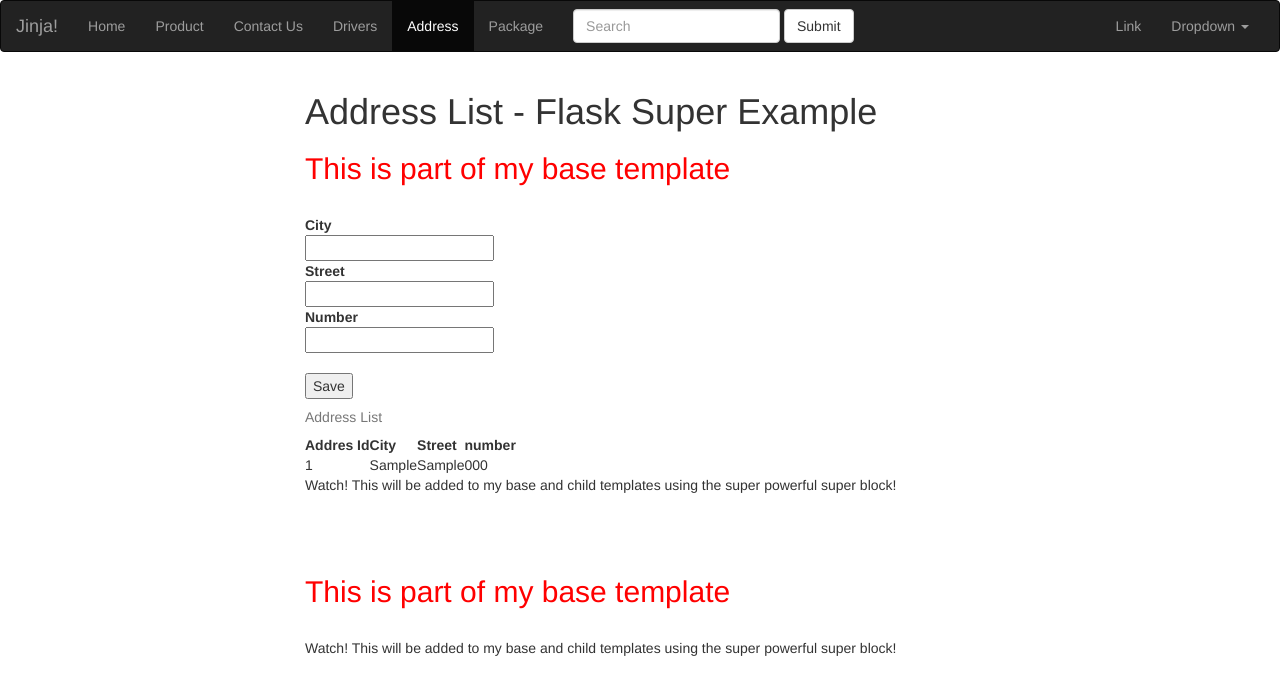
After one commit to kapit4n/lightInv, a Flask app: page /address in a window 1280 px wide. The commit adds this page. Shown: the top 697 px of the page. Run offline with Flask 2, Linux system fonts and the light colour scheme; tables that the repository leaves empty or names only in its code hold one stand-in row (values such as "Sample post"); some libraries are stand-ins or nearby versions.

```diff
--- a/model/delivery.py
+++ b/model/delivery.py
@@ -14,18 +14,19 @@
         self.driver = driver
         self.destiny = destiny
         self.id = id
+        self.name = "Package ({0}, {1}, {2})".format(self.created_at, self.destiny, self.driver)
 
     def fields(self):
-        return "created_at,destiny, driver_id"
+        return "created_at, destiny, driver_id"
 
     def values(self):
-        return "'{0}'".format(self.created_at)
+        return "'{0}', {1}, {2}".format(self.created_at, self.destiny, self.driver)
 
     def tableName(self):
         return "package"
 
     def updateValues(self):
-        return "driver_id= '{0}'".format(self.driver)
+        return "driver_id= '{0}', destiny= '{1}'".format(self.driver, self.destiny)
 
     def setValues(self, cursor):
         for (created_at, destiny, driver_id) in cursor:
@@ -46,6 +47,14 @@
         self.packageItems = []
         for (id, package_id, product_id, product_name) in db.executeQuery(query):
             self.packageItems.append(PackageItem(package_id, product_id, product_name, id))
+
+    @staticmethod
+    def getList(db):
+        query = "select id, created_at, destiny, driver_id from package"
+        packageList = []
+        for (id, created_at, destiny, driver_id) in db.executeQuery(query):
+            packageList.append(PackageDelivery([], destiny, driver_id, id))
+        return packageList
 
 
 class PackageItem(IQueryable):
@@ -86,6 +95,7 @@
         self.street = street
         self.number = number
         self.id = id
+        self.name = "{0} {1} {2}".format(self.city, self.street, self.number)
 
     def fields(self):
         return "city, street, number"
@@ -108,6 +118,14 @@
 
     def pullChildren(self, db):
         pass
+
+    @staticmethod
+    def getList(db):
+        query = "select id, city, street, number from address"
+        addressList = []
+        for (id, city, street, number) in db.executeQuery(query):
+            addressList.append(Address(city, street, number, id))
+        return addressList
 
 
 class Car(IQueryable):
--- a/run.py
+++ b/run.py
@@ -89,7 +89,7 @@
             cokes.append(product.split('-')[0])
     products = []
     query = "Select id, name from Fanta where id in (" + ",".join(fantas) + ")"
-    print(query)
+
     for(id, name) in db.executeQuery(query):
             products.append(Fanta(name, id))
 
@@ -101,7 +101,7 @@
 @app.route('/update-package', methods=['POST'])
 def updatePackage():
     db = DBManager()
-    package = PackageDelivery([], 0, request.form['driverId'])
+    package = PackageDelivery([], request.form['addressId'], request.form['driverId'])
     package.id = request.form['packageId']
     package.save(db)
     return redirect("/manage-package/" + str(package.id))
@@ -116,7 +116,17 @@
     packageAux.id = packageId
     packageAux.pull(db)
     driverList = Driver.getList(db)
-    return render_template('package.html', title="Package Administrator", package=packageAux, drivers=driverList)
+    addressListAux = Address.getList(db)
+    return render_template('manage-package.html', title="Package Administrator",
+        package=packageAux, drivers=driverList, addressList=addressListAux)
+
+
+@app.route('/package', methods=['GET'])
+def package():
+    db = DBManager()
+    packageList = PackageDelivery.getList(db)
+    return render_template('package.html', title="Package Administrator",
+        packages=packageList)
 
 
 @app.route('/save-package', methods=['POST'])
@@ -129,12 +139,24 @@
     db = DBManager()
     if request.method == 'POST':
         driver = Driver(request.form['name'])
-        driver.save(DBManager())
+        driver.save(db)
         return redirect("/driver")
     else:
         drivers = Driver.getList(db)
         return render_template('driver.html', title="Drivers", drivers=drivers)
 
 
+@app.route('/address', methods=['POST', 'GET'])
+def address():
+    db = DBManager()
+    if request.method == 'POST':
+        address = Address(request.form['city'], request.form['street'], request.form['number'])
+        address.save(db)
+        return redirect("/address")
+    else:
+        addressListAux = Address.getList(db)
+        return render_template('address.html', title="Address List", addressList=addressListAux)
+
+
 if __name__ == '__main__':
     app.run(debug=True)
--- /dev/null
+++ b/templates/address.html
@@ -0,0 +1,53 @@
+{% import 'forms.html' as forms %}
+{% extends "layout.html" %}
+{% block title %}{{title}}{% endblock %}
+{% block head %}
+  {{ super() }}
+{% endblock %}
+{% block page %}{{title}}{% endblock %}
+{% block heading %}
+  {{ super() }}
+{% endblock %}
+{% block content %}
+
+<form action="{{url_for('address')}}" method=post>
+<dl>
+  <dt>City</dt>
+  <dd>{{ forms.input('city') }}</dd>
+  <dt>Street</dt>
+  <dd>{{ forms.input('street') }}</dd>
+  <dt>Number</dt>
+  <dd>{{ forms.input('number') }}</dd>
+
+</dl>
+  <input type="submit" value="Save">
+</form>
+
+<div>
+  <table>
+    <caption>Address List</caption>
+    <thead>
+      <tr>
+        <th>Addres Id</th>
+        <th>City</th>
+        <th>Street</th>
+        <th>number</th>
+      </tr>
+    </thead>
+    <tbody>
+    {% for address in addressList %}
+      <tr>
+        <td>{{address.id}}</td>
+        <td>{{address.city}}</td>
+        <td>{{address.street}}</td>
+        <td>{{address.number}}</td>
+      </tr>
+    {% endfor %}
+    </tbody>
+  </table>
+</div>
+
+  {% block footer %}
+  {{super()}}
+  {% endblock %}
+{% endblock %}
--- a/templates/layout.html
+++ b/templates/layout.html
@@ -32,6 +32,9 @@
             {{ nav_link('home', 'Home') }}
             {{ nav_link('product', 'Product') }}
             {{ nav_link('contact', 'Contact Us') }}
+            {{ nav_link('driver', 'Drivers') }}
+            {{ nav_link('address', 'Address') }}
+            {{ nav_link('package', 'Package') }}
           </ul>
           <form class="navbar-form navbar-left" role="search">
             <div class="form-group">
```
Also changed, not shown: templates/manage-package.html (added, +42 -0 lines), templates/package.html (+8 -11 lines).
